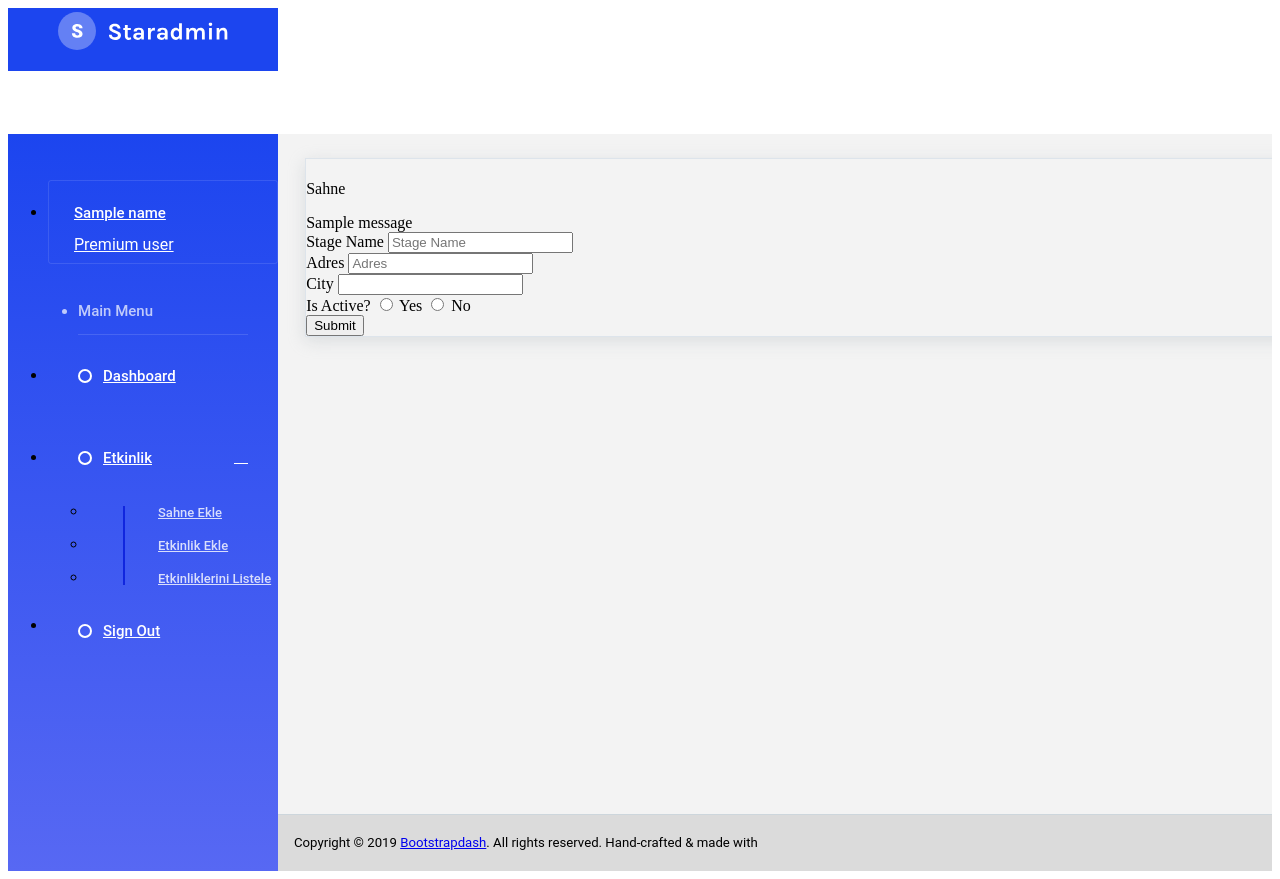
After one commit to akyurektuna/BIL372_Proje_16, a Python web app: template templates/addSahne.html in a window 1280 px wide. The commit adds this page. Run offline with Jinja, Linux system fonts and the light colour scheme; the template is opened without the code that fills it: most values are stand-ins (such as "Sample title", 1, 10 or a date in 2020); one stand-in notice (Sample message) is shown; some web fonts are replaced.

Commit message:
add sahne formu eklendi.

```diff
--- /dev/null
+++ b/templates/addSahne.html
@@ -0,0 +1,64 @@
+{% extends "baseSeller.html" %}
+{% block user %}
+<p class="profile-name">{{ name }}</p>
+<p class="designation">Premium user</p>
+{% endblock %}
+{% block indexs %}
+<div class="main-panel">
+          <div class="content-wrapper">
+            <div class="row">
+              <div class="col-12 grid-margin">
+                <div class="card">
+                  <div class="card-body">
+                    <h4 class="card-title"> </h4>
+                    <p class="card-description"> Sahne </p>
+                    {% with messages = get_flashed_messages() %}
+                    {% if messages %}
+                        <div class="notification is-danger">
+                            {{ messages[0] }}
+                        </div>
+                    {% endif %}
+                    {% endwith %}
+                    <form class="forms-sample" action="/add_sahne" method="POST">
+                      <div class="form-group">
+                        <label>Stage Name</label>
+                        <input type="text" class="form-control" name="stageName" placeholder="Stage Name">
+                      </div>
+                      <div class="form-group">
+                        <label>Adres</label>
+                        <input type="text" class="form-control" name="adres" placeholder="Adres">
+                      </div>
+					  <div class="form-group">
+                        <label>City</label>
+                        <input type="text" class="form-control" name="city">
+                      </div>
+					  <div class="form-group">
+							<label class="radio">Is Active?
+								<input type="radio" name="isActive" value="yes" id="yes">
+								Yes
+							</label>
+							<label class="radio">
+								<input type="radio" name="isActive" value="no" id="no">
+								No
+							</label>
+						</div>
+                      <button type="submit" class="btn btn-success mr-2">Submit</button>
+                    </form>
+                  </div>
+                </div>
+              </div>
+            </div>
+          </div>
+          <!-- content-wrapper ends -->
+          <!-- partial:../../partials/_footer.html -->
+          <footer class="footer">
+            <div class="container-fluid clearfix">
+              <span class="text-muted d-block text-center text-sm-left d-sm-inline-block">Copyright © 2019 <a href="http://www.bootstrapdash.com/" target="_blank">Bootstrapdash</a>. All rights reserved.</span>
+              <span class="float-none float-sm-right d-block mt-1 mt-sm-0 text-center">Hand-crafted & made with <i class="mdi mdi-heart text-danger"></i>
+              </span>
+            </div>
+          </footer>
+          <!-- partial -->
+        </div>
+
+{% endblock %}
--- a/templates/baseSeller.html
+++ b/templates/baseSeller.html
@@ -64,6 +64,9 @@
               <div class="collapse" id="ui-basic">
                 <ul class="nav flex-column sub-menu">
                   <li class="nav-item">
+                    <a class="nav-link" href="{{ url_for('main.add_sahne') }}">Sahne Ekle</a>
+                  </li>
+				  <li class="nav-item">
                     <a class="nav-link" href="{{ url_for('main.add_etkinlik') }}">Etkinlik Ekle</a>
                   </li>
                   <li class="nav-item">
```
Also changed, not shown: main.py (+28 -0 lines).
